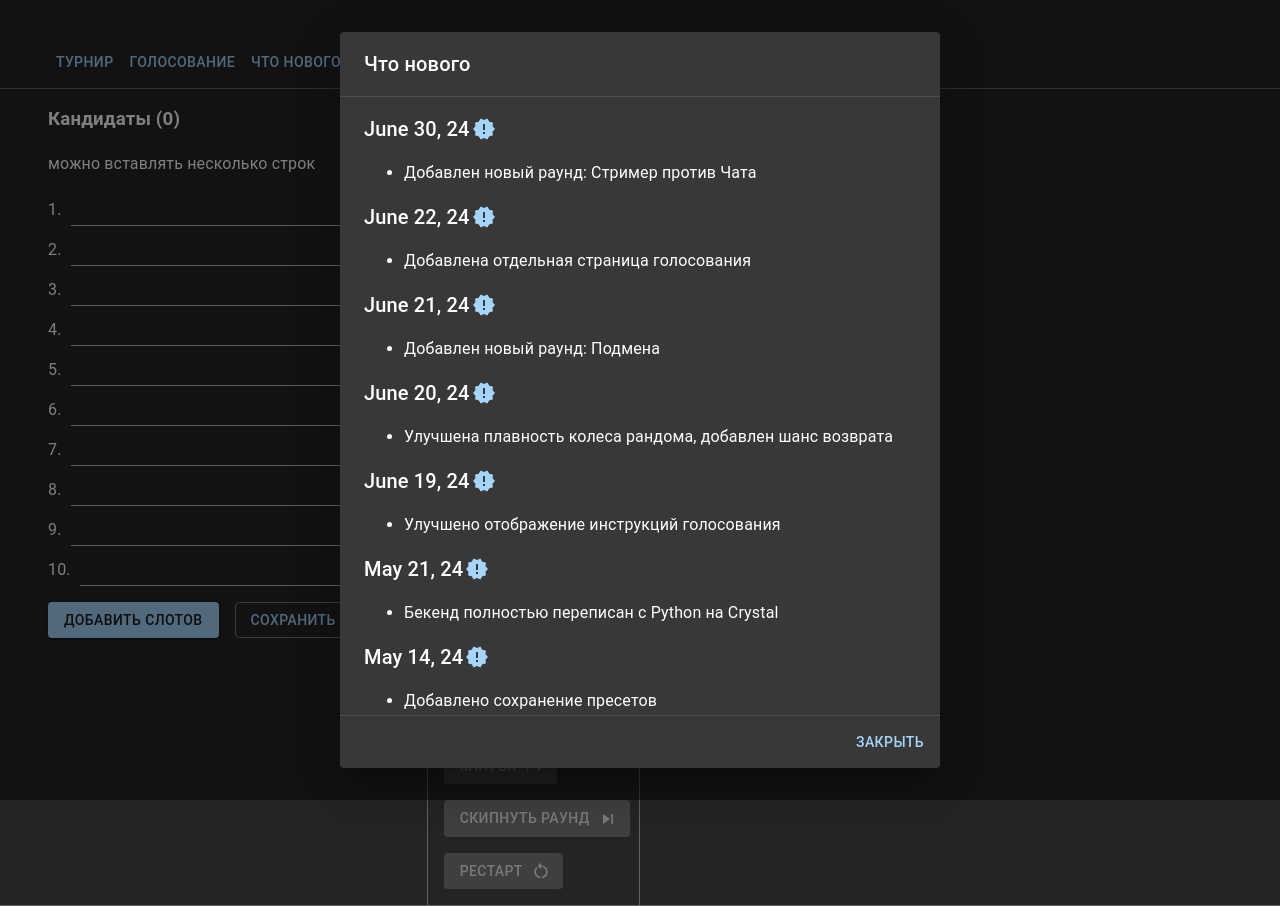
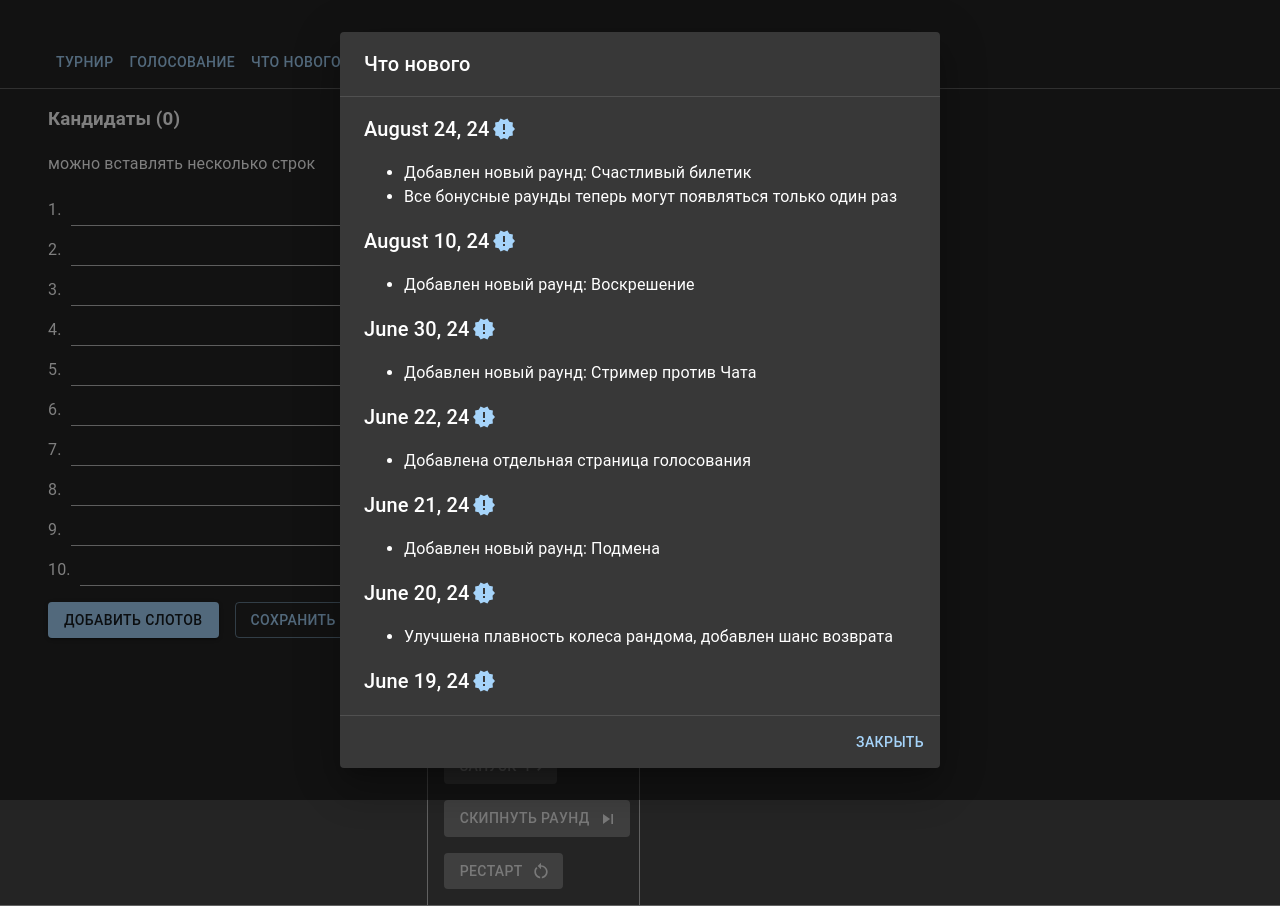
Before and after one commit to maximvl/turnir, a React (Create React App) app: page / in a window 1280 px wide. Built offline with nearby package versions, Linux system fonts and the light colour scheme.

Commit message:
Update release notes

```diff
--- a/src/components/ReleaseNotes.tsx
+++ b/src/components/ReleaseNotes.tsx
@@ -10,6 +10,19 @@ type ReleaseNote = {
 };
 
 const releaseNotesData: ReleaseNote[] = [
+  {
+    version: "1.10",
+    date: "2024-08-24",
+    changes: [
+      "Добавлен новый раунд: Счастливый билетик",
+      "Все бонусные раунды теперь могут появляться только один раз",
+    ],
+  },
+  {
+    version: "1.9",
+    date: "2024-08-10",
+    changes: ["Добавлен новый раунд: Воскрешение"],
+  },
   {
     version: "1.8",
     date: "2024-06-30",
```
